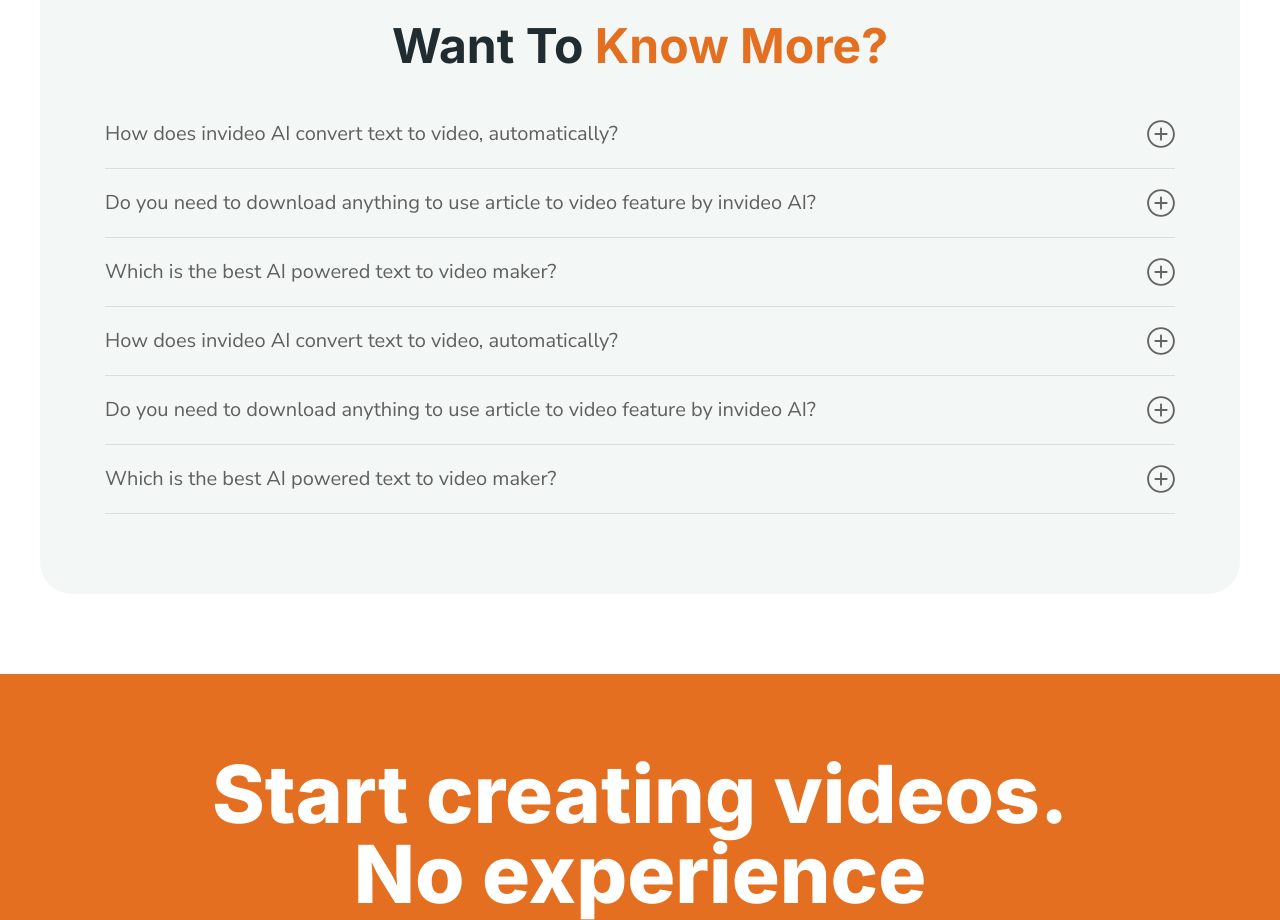
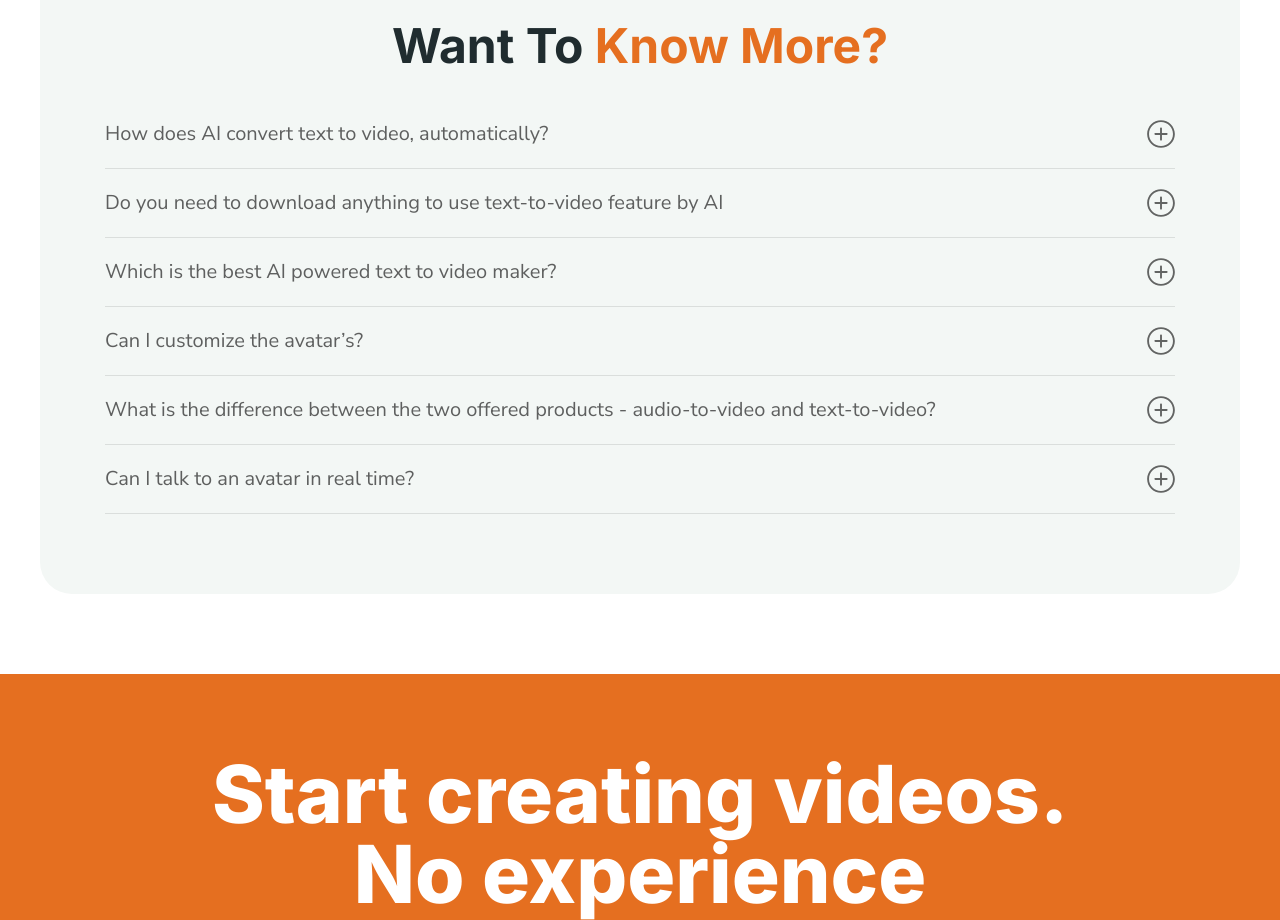
Before and after one commit to auspicious-soft/neurcg-site, a Next.js app: page /pricing in a window 1280 px wide. Shown: the part 1660-2580 px from the top of the page. Built offline with nearby package versions, Linux system fonts and the light colour scheme; no server answers.

Commit message:
editing the FAQ box

```diff
--- a/src/components/FaqBox.tsx
+++ b/src/components/FaqBox.tsx
@@ -6,28 +6,28 @@
 
 const faqData = [
   {
-    title: 'How does invideo AI convert text to video, automatically?',
-    content: 'Answer',
+    title: 'How does AI convert text to video, automatically?',
+    content: 'When we humans speak, we follow a pattern of mouth tongue and lips shape to trap and release air in a specific way. This converts what we want to say into sound. Text is simply the frozen version of that sound on paper. Our neural network has learned how to convert these letters first into sound and then to what mouth articulation, head movement, and attitude the speaker most likely would have had if he/she were to speak this. Those articulations are then applied to the avatars you have created already. This is then done over time to produce a video.',
   },
   {
-    title: 'Do you need to download anything to use article to video feature by invideo AI?',
-    content: 'Answer',
+    title: 'Do you need to download anything to use text-to-video feature by AI',
+    content: 'No. The offered solution is web-based. That means you simply copy-paste/type the text you want your avatar to speak and we take care of the rest. Under the hood, the text is encrypted and sent to use. We perform the animation, encrypt it, and send it back to you.',
   },
   {
     title: 'Which is the best AI powered text to video maker?',
-    content: 'Answer',
+    content: 'Obviously we are. :P jokes aside this depends upon what makes one better than other. There are several factors and metrics to compare under. The academic papers use several different metric none of which is complete. We let you judge on your own, and when you do - A few things to keep in mind are 1. Efficiency in time, 2. Energy efficiency, 3. Realism of image, 4. Realism of the movement, 5. Cost, etc.',
   },
   {
-    title: "How does invideo AI convert text to video, automatically?",
-    content: "Answer",
+    title: "Can I customize the avatar’s?",
+    content: "Yes. MaiTY lets you personalize every aspect of the avatar. You can choose from a range of pre-designed avatars or create your custom character using simply one photo from your webcam!",
   },
   {
-    title: "Do you need to download anything to use article to video feature by invideo AI?",
-    content: "Answer",
+    title: "What is the difference between the two offered products - audio-to-video and text-to-video?",
+    content: "Well when you use audio to generate video you have direct control over the audio, e.g., introduce a long pause and sound of a sigh etc. you might not be able to control those when converting text-into videos.",
   },
   {
-    title: "Which is the best AI powered text to video maker?",
-    content: "Answer",
+    title: "Can I talk to an avatar in real time?",
+    content: "Yes! you definitely can. The product is in beta mode. Contact us directly to get early access.",
   },
 ];
 
```
